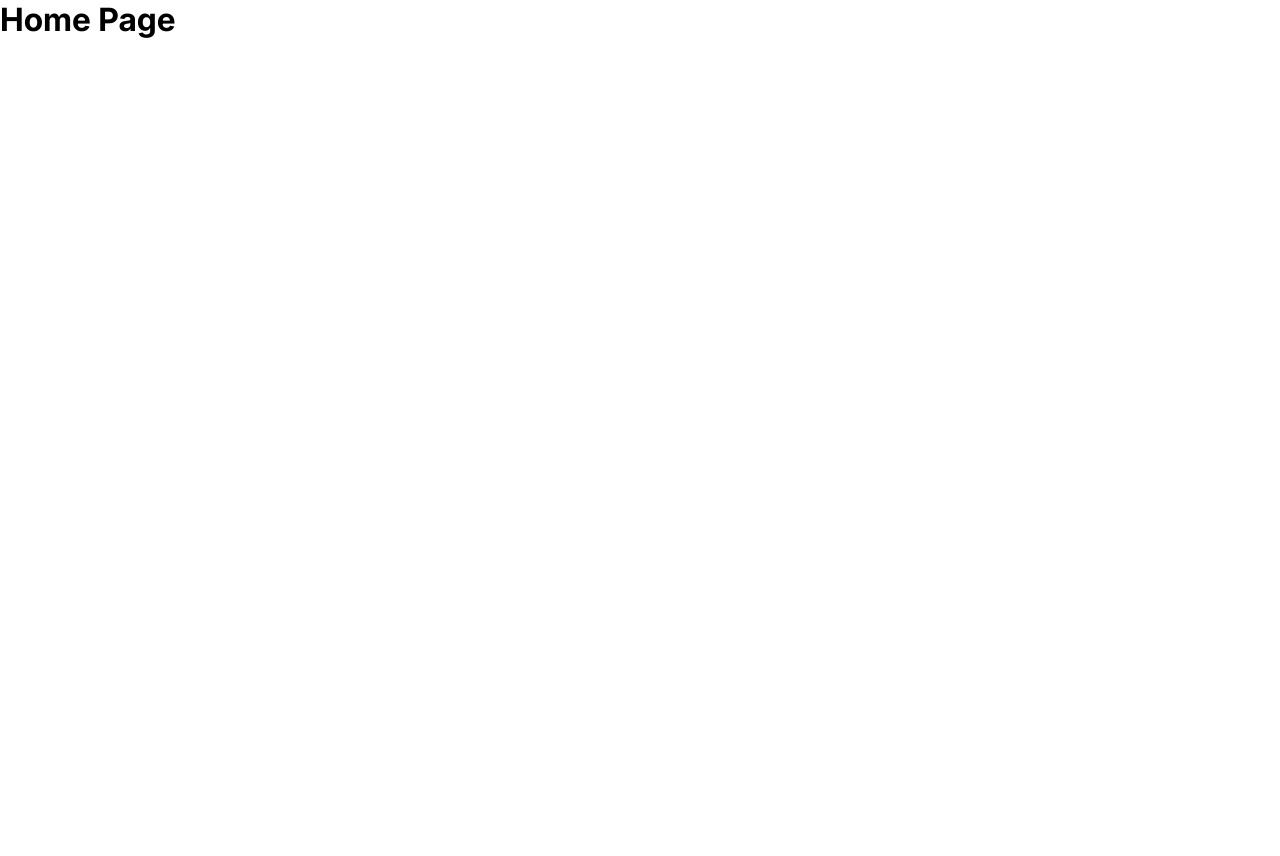
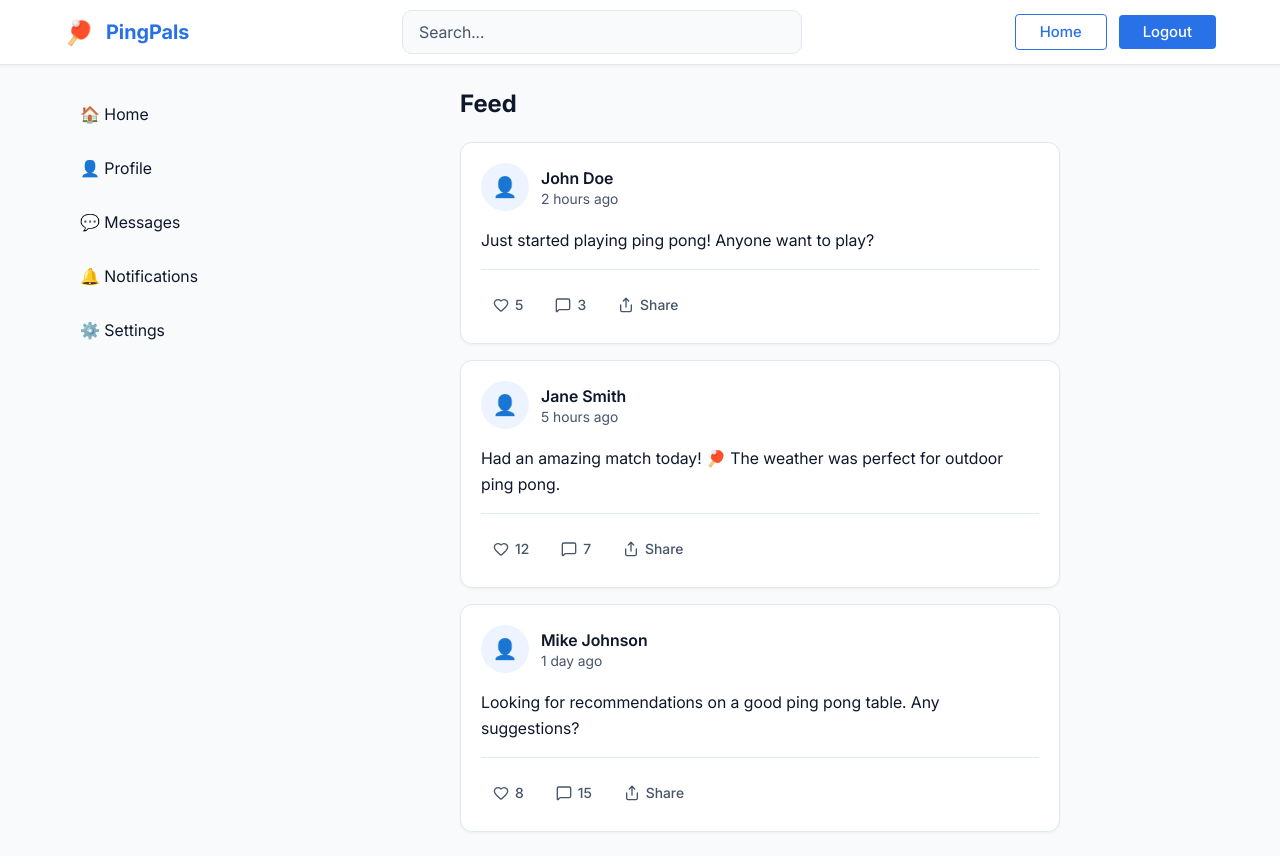
Before and after one commit to isHardCoded/pingpals-fullstack, a React app in the folder frontend/: page / in a window 1280 px wide. Before the commit the page ends 800 px from the top, so only its background shows below. Built offline with nearby package versions, Linux system fonts and the light colour scheme; sample sign-in values are in the browser's storage; the HTML template or start-up script is replaced by a standard one.

Commit message:
feat: добавили иконки к проекту

```diff
--- a/frontend/package.json
+++ b/frontend/package.json
@@ -13,6 +13,7 @@
     "@reduxjs/toolkit": "^2.11.2",
     "axios": "^1.13.6",
     "dotenv": "^17.3.1",
+    "lucide-react": "^0.577.0",
     "react": "^19.2.0",
     "react-dom": "^19.2.0",
     "react-redux": "^9.2.0",
--- /dev/null
+++ b/frontend/src/components/layouts/aside/Aside.tsx
@@ -0,0 +1,25 @@
+import { Link } from 'react-router';
+import { ROUTES } from '../../../shared/config/routes';
+import s from './styles.module.css';
+
+const navItems = [
+  { label: '🏠 Home', path: ROUTES.HOME },
+  { label: '👤 Profile', path: ROUTES.PROFILE.replace(':id', 'me') },
+  { label: '💬 Messages', path: '#' },
+  { label: '🔔 Notifications', path: '#' },
+  { label: '⚙️ Settings', path: '#' },
+];
+
+export const Aside = () => {
+  return (
+    <aside className={s.aside}>
+      <nav className={s.nav}>
+        {navItems.map((item) => (
+          <Link key={item.path} to={item.path} className={s.navLink}>
+            {item.label}
+          </Link>
+        ))}
+      </nav>
+    </aside>
+  );
+};
--- /dev/null
+++ b/frontend/src/components/layouts/aside/styles.module.css
@@ -0,0 +1,34 @@
+.aside {
+  width: 240px;
+  padding: var(--gap-24);
+  position: sticky;
+  top: 64px;
+  height: calc(100vh - 64px);
+  overflow-y: auto;
+  flex-shrink: 0;
+}
+
+.nav {
+  display: flex;
+  flex-direction: column;
+  gap: var(--gap-4);
+}
+
+.navLink {
+  display: flex;
+  align-items: center;
+  padding: var(--gap-12) var(--gap-16);
+  border-radius: var(--radius-8);
+  color: var(--foreground);
+  text-decoration: none;
+  font: var(--typography-body);
+  transition: background-color 0.2s ease;
+}
+
+.navLink:hover {
+  background: var(--color-gray-100);
+}
+
+.navLink:active {
+  background: var(--color-gray-200);
+}
--- /dev/null
+++ b/frontend/src/components/layouts/header/Header.tsx
@@ -0,0 +1,41 @@
+import { Link, useNavigate } from 'react-router';
+import { ROUTES } from '../../../shared/config/routes';
+import { Button } from '../../ui/button/Button';
+import s from './styles.module.css';
+
+export const Header = () => {
+  const navigate = useNavigate();
+
+  const handleLogout = () => {
+    localStorage.removeItem('access_token');
+    navigate(ROUTES.AUTH);
+  };
+
+  return (
+    <header className={s.header}>
+      <div className={s.container}>
+        <Link to={ROUTES.HOME} className={s.logo}>
+          <span className={s.logoIcon}>🏓</span>
+          <span className={s.logoText}>PingPals</span>
+        </Link>
+
+        <div className={s.search}>
+          <input
+            type="text"
+            placeholder="Search..."
+            className={s.searchInput}
+          />
+        </div>
+
+        <div className={s.actions}>
+          <Link to={ROUTES.HOME}>
+            <Button appearance="secondary">Home</Button>
+          </Link>
+          <Button appearance="primary" onClick={handleLogout}>
+            Logout
+          </Button>
+        </div>
+      </div>
+    </header>
+  );
+};
--- /dev/null
+++ b/frontend/src/components/layouts/header/styles.module.css
@@ -0,0 +1,70 @@
+.header {
+  position: sticky;
+  top: 0;
+  z-index: 100;
+  background: var(--background);
+  border-bottom: 1px solid var(--border);
+  box-shadow: 0 1px 3px rgba(0, 0, 0, 0.05);
+}
+
+.container {
+  display: flex;
+  align-items: center;
+  justify-content: space-between;
+  max-width: 1200px;
+  height: 64px;
+  margin: 0 auto;
+  padding: 0 var(--gap-24);
+}
+
+.logo {
+  display: flex;
+  align-items: center;
+  gap: var(--gap-12);
+  text-decoration: none;
+  color: var(--foreground);
+}
+
+.logoIcon {
+  font-size: var(--font-size-2xl);
+}
+
+.logoText {
+  font-size: var(--font-size-xl);
+  font-weight: var(--font-weight-bold);
+  color: var(--primary);
+  font-family: var(--font-family-heading);
+}
+
+.search {
+  flex: 1;
+  max-width: 400px;
+  margin: 0 var(--gap-24);
+}
+
+.searchInput {
+  width: 100%;
+  padding: var(--gap-8) var(--gap-16);
+  border: 1px solid var(--input);
+  border-radius: var(--radius-8);
+  background: var(--color-gray-50);
+  font: var(--typography-body);
+  color: var(--foreground);
+  transition: border-color 0.2s ease, box-shadow 0.2s ease;
+}
+
+.searchInput:focus {
+  outline: none;
+  border-color: var(--ring);
+  box-shadow: 0 0 0 3px rgba(40, 113, 230, 0.1);
+}
+
+.searchInput::placeholder {
+  color: var(--muted-foreground);
+}
+
+.actions {
+  display: flex;
+  align-items: center;
+  gap: var(--gap-12);
+}
--- a/frontend/src/components/layouts/main/MainLayout.tsx
+++ b/frontend/src/components/layouts/main/MainLayout.tsx
@@ -1,14 +1,21 @@
 import { Outlet } from 'react-router';
 import { Suspense } from 'react';
-
+import { Header } from '../header/Header';
+import { Aside } from '../aside/Aside';
 import s from './styles.module.css';
 
 export const MainLayout = () => {
   return (
     <div className={s.layout}>
-      <Suspense fallback={null}>
-        <Outlet />
-      </Suspense>
+      <Header />
+      <div className={s.content}>
+        <Aside />
+        <main className={s.main}>
+          <Suspense fallback={<div className={s.loader}>Loading...</div>}>
+            <Outlet />
+          </Suspense>
+        </main>
+      </div>
     </div>
   );
 };
--- a/frontend/src/components/layouts/main/styles.module.css
+++ b/frontend/src/components/layouts/main/styles.module.css
@@ -0,0 +1,29 @@
+.layout {
+  min-height: 100vh;
+  display: flex;
+  flex-direction: column;
+  background: var(--color-gray-50);
+}
+
+.content {
+  display: flex;
+  flex: 1;
+  max-width: 1200px;
+  width: 100%;
+  margin: 0 auto;
+}
+
+.main {
+  flex: 1;
+  padding: var(--gap-24);
+  min-width: 0;
+}
+
+.loader {
+  display: flex;
+  align-items: center;
+  justify-content: center;
+  padding: var(--gap-40);
+  color: var(--muted-foreground);
+  font: var(--typography-body);
+}
--- a/frontend/src/pages/home/Home.tsx
+++ b/frontend/src/pages/home/Home.tsx
@@ -1,5 +1,75 @@
+import { Heart, MessageSquare, Share } from 'lucide-react';
+import s from './styles.module.css';
+
+const mockPosts = [
+  {
+    id: 1,
+    author: 'John Doe',
+    avatar: '👤',
+    content: 'Just started playing ping pong! Anyone want to play?',
+    time: '2 hours ago',
+    likes: 5,
+    comments: 3,
+  },
+  {
+    id: 2,
+    author: 'Jane Smith',
+    avatar: '👤',
+    content:
+      'Had an amazing match today! 🏓 The weather was perfect for outdoor ping pong.',
+    time: '5 hours ago',
+    likes: 12,
+    comments: 7,
+  },
+  {
+    id: 3,
+    author: 'Mike Johnson',
+    avatar: '👤',
+    content:
+      'Looking for recommendations on a good ping pong table. Any suggestions?',
+    time: '1 day ago',
+    likes: 8,
+    comments: 15,
+  },
+];
+
 const Home = () => {
-  return <h1>Home Page</h1>;
+  return (
+    <div className={s.home}>
+      <h1 className={s.title}>Feed</h1>
+
+      <div className={s.posts}>
+        {mockPosts.map((post) => (
+          <article key={post.id} className={s.post}>
+            <div className={s.postHeader}>
+              <div className={s.avatar}>{post.avatar}</div>
+              <div className={s.postInfo}>
+                <span className={s.author}>{post.author}</span>
+                <span className={s.time}>{post.time}</span>
+              </div>
+            </div>
+
+            <p className={s.content}>{post.content}</p>
+
+            <div className={s.postActions}>
+              <button className={s.action}>
+                <Heart size={16} />
+                <span>{post.likes}</span>
+              </button>
+              <button className={s.action}>
+                <MessageSquare size={16} />
+                <span>{post.comments}</span>
+              </button>
+              <button className={s.action}>
+                <Share size={16} />
+                <span>Share</span>
+              </button>
+            </div>
+          </article>
+        ))}
+      </div>
+    </div>
+  );
 };
 
 export default Home;
--- a/frontend/src/pages/home/styles.module.css
+++ b/frontend/src/pages/home/styles.module.css
@@ -0,0 +1,99 @@
+.home {
+  max-width: 600px;
+  margin: 0 auto;
+}
+
+.title {
+  font-size: var(--font-size-2xl);
+  font-weight: var(--font-weight-bold);
+  color: var(--foreground);
+  margin-bottom: var(--gap-24);
+  font-family: var(--font-family-heading);
+}
+
+.posts {
+  display: flex;
+  flex-direction: column;
+  gap: var(--gap-16);
+}
+
+.post {
+  background: var(--background);
+  border-radius: var(--radius-12);
+  padding: var(--gap-20);
+  border: 1px solid var(--border);
+  box-shadow: 0 1px 3px rgba(0, 0, 0, 0.05);
+}
+
+.postHeader {
+  display: flex;
+  align-items: center;
+  gap: var(--gap-12);
+  margin-bottom: var(--gap-16);
+}
+
+.avatar {
+  width: 48px;
+  height: 48px;
+  border-radius: 50%;
+  background: var(--color-brand-50);
+  display: flex;
+  align-items: center;
+  justify-content: center;
+  font-size: var(--font-size-xl);
+  flex-shrink: 0;
+}
+
+.postInfo {
+  display: flex;
+  flex-direction: column;
+  gap: 2px;
+}
+
+.author {
+  font-weight: var(--font-weight-semi-bold);
+  color: var(--foreground);
+  font-size: var(--font-size-base);
+}
+
+.time {
+  font-size: var(--font-size-sm);
+  color: var(--muted-foreground);
+}
+
+.content {
+  font: var(--typography-body);
+  color: var(--foreground);
+  margin-bottom: var(--gap-16);
+  line-height: var(--line-height-relaxed);
+}
+
+.postActions {
+  display: flex;
+  gap: var(--gap-8);
+  padding-top: var(--gap-16);
+  border-top: 1px solid var(--border);
+}
+
+.action {
+  display: flex;
+  align-items: center;
+  gap: var(--gap-6);
+  padding: var(--gap-8) var(--gap-12);
+  border: none;
+  background: transparent;
+  border-radius: var(--radius-8);
+  color: var(--muted-foreground);
+  font: var(--typography-label);
+  cursor: pointer;
+  transition: background-color 0.2s ease, color 0.2s ease;
+}
+
+.action:hover {
+  background: var(--color-gray-50);
+  color: var(--foreground);
+}
+
+.action:active {
+  background: var(--color-gray-100);
+}
--- a/frontend/src/styles/globals.css
+++ b/frontend/src/styles/globals.css
@@ -4,6 +4,10 @@
   box-sizing: border-box;
   margin: 0;
   padding: 0;
+}
+
+a {
+    text-decoration: none;
 }
 
 /* TODO: Поменять шрифт */
```
Also changed, not shown: 1 other file (tests, documents, lock files or other folders).
